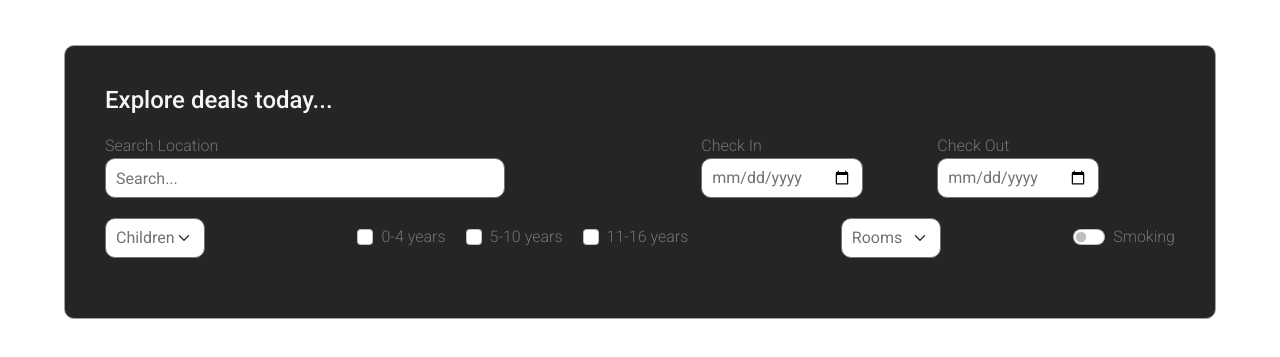
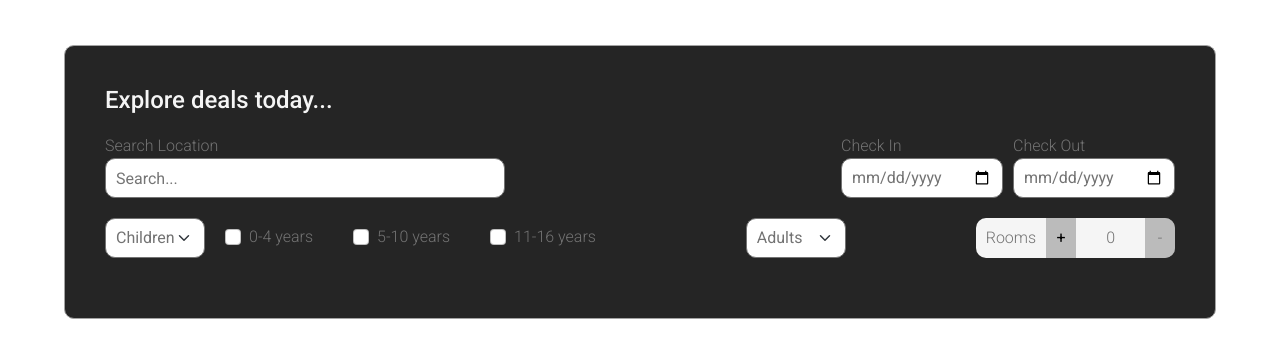
Before and after one commit to RaevenTech/hotel-snacher, a plain HTML site: page index.html in a window 1280 px wide. Shown: the part 69-426 px from the top of the page. Drawn offline with nearby package versions, Linux system fonts and the light colour scheme.

Commit message:
adding room count

```diff
--- a/index.html
+++ b/index.html
@@ -48,6 +48,7 @@
   <section class="search">
     <div class="search-container">
       <h2 class="search-title">Explore deals today...</h2>
+
       <div class="location-date">
         <div class="location-selector">
           <label for="location">Search Location</label>
@@ -64,9 +65,10 @@
           </div>
         </div>
       </div>
+
       <div class="child-room-selectors">
         <div class="child-room-selector">
-          <select class="form-select child-selector" aria-label="Default select example">
+          <select class="form-select child-selector" aria-label="Select number of children">
             <option selected>Children</option>
             <option value="1">1</option>
             <option value="2">2</option>
@@ -75,39 +77,45 @@
             <option value="5">5</option>
           </select>
         </div>
+
         <div class="child-age-selectors">
-          <div class="form-check ">
+          <div class="form-check child-age-selector ">
             <input class="form-check-input" type="checkbox" value="" id="defaultCheck1">
             <label class="form-check-label child-age" for="defaultCheck1">
               0-4 years
             </label>
           </div>
-          <div class="form-check ">
+          <div class="form-check child-age-selector ">
             <input class="form-check-input" type="checkbox" value="" id="defaultCheck1">
             <label class="form-check-label child-age" for="defaultCheck1">
               5-10 years
             </label>
           </div>
-          <div class="form-check ">
+          <div class="form-check child-age-selector ">
             <input class="form-check-input" type="checkbox" value="" id="defaultCheck1">
             <label class="form-check-label child-age" for="defaultCheck1">
               11-16 years
             </label>
           </div>
         </div>
-        <div class="child-room-selector">
-          <select class="form-select child-selector" aria-label="Default select example">
-            <option selected>Rooms</option>
-            <option value="1">1</option>
-            <option value="2">2</option>
-            <option value="3">3</option>
-          </select>
+
+        <div class="adult">
+          <div class="adult-room-selector">
+            <select class="form-select adult-selector" aria-label="Select number of adults">
+              <option selected>Adults</option>
+              <option value="1">1</option>
+              <option value="2">2</option>
+              <option value="3">3</option>
+              <option value="4">4</option>
+            </select>
+          </div>
         </div>
-        <div class="smoking">
-          <div class="form-check form-switch">
-            <label class="form-check-label smoking-label" for="flexSwitchCheckDefault">Smoking</label>
-            <input class="form-check-input" type="checkbox" id="flexSwitchCheckDefault">
-          </div>
+
+        <div class="rooms-count-selector">
+          <label class="room-selector-label">Rooms</label>
+          <button class="count-btn" id="increment" >+</button>
+          <span class="room-count" id="room-count">0</span>
+          <button class="count-btn" id="increment" disabled>-</button>
         </div>
       </div>
     </div>
--- a/script.js
+++ b/script.js
@@ -0,0 +1,15 @@
+const increment = document.getElementById("increment")
+const decrement = document.getElementById("decrement")
+const roomCountEl = document.getElementById("room-count")
+console.log(roomCountEl)
+
+let roomCount = 0
+
+increment.addEventListener("click", function(){
+  roomCount++
+  decrement.disabled = false
+})
+
+decrement.addEventListener("click", function(){
+  roomCount--
+})
--- a/style.css
+++ b/style.css
@@ -91,11 +91,13 @@ body {
 .location-date {
   display: flex;
   align-items: center;
-  gap: 80px;
+  justify-content: space-between;
+
 }
 
 .search-input,
-.child-selector {
+.child-selector,
+.adult-selector {
   color: #737373;
   height: 40px;
   padding: 5px 10px;
@@ -103,11 +105,6 @@ body {
   border: 1px solid #737373;
   gap: 20px;
   cursor: pointer;
-}
-
-.date-selector {
-  display: flex;
-  gap: 10px;
 }
 
 .location-input {
@@ -118,24 +115,36 @@ body {
 .check-in-selector,
 .check-out-selector {
   color: #737373;
+  display: flex;
+  flex-direction: column;
+}
+
+.date-selector {
+  display: flex;
+  gap: 10px;
 }
 
 .child-room-selectors {
   display: flex;
   padding: 20px 0px;
-  justify-content: space-between;
-  align-items: center;
+}
+
+.child-selector,
+.adult-selector {
+  width: 100px;
 }
 
 .child-age-selectors {
   display: flex;
   align-items: center;
-  justify-content: space-between;
+}
+
+.child-age-selector {
   margin-left: 20px;
 }
 
-.child-selector {
-  width: 100px;
+.form-check-input {
+  cursor: pointer;
 }
 
 .child-age {
@@ -143,10 +152,33 @@ body {
   margin-right: 20px;
 }
 
-.smoking-label {
-  color: #737373;
+.adult {
+  margin-left: auto;
 }
 
-.form-check-input {
-  margin-left: 20px;
+.rooms-count-selector {
+  margin-left: auto;
+  color: #737373;
+  margin-right: 0px;
+  display: flex;
+  align-items: center;
+  overflow: hidden;
+  background-color: whitesmoke;
+  border-radius: 10px;
 }
+
+.count-btn {
+  cursor: pointer;
+  width: 30px;
+  height: 100%;
+  border: none;
+  background-color: #73737373;
+}
+
+.room-count {
+  margin: 0px 30px;
+}
+
+.room-selector-label {
+  margin: 0px 10px;
+}
```
